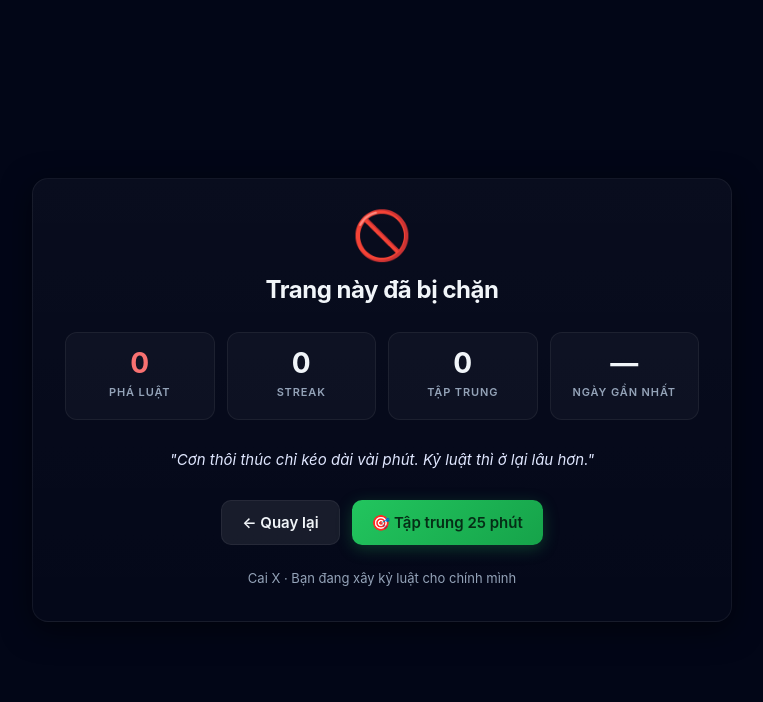
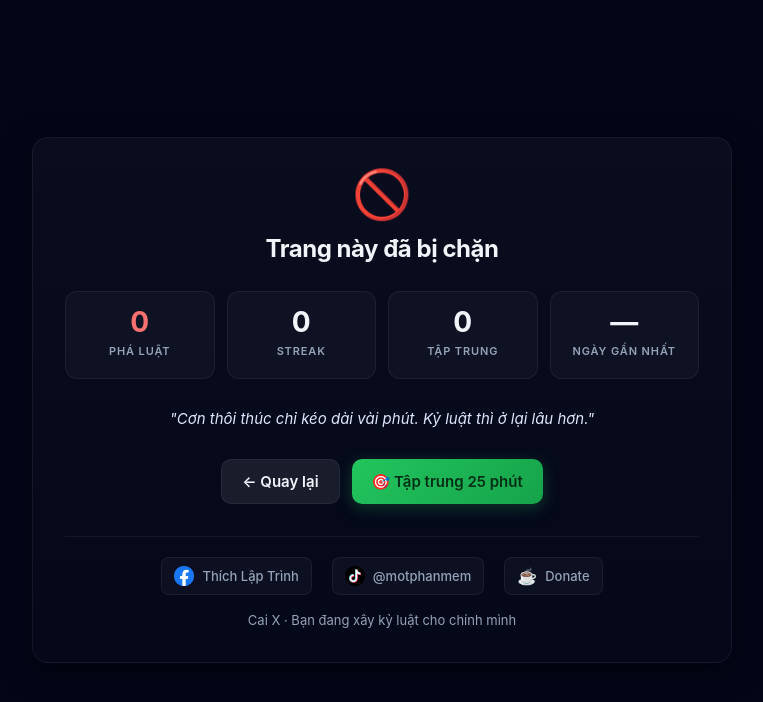
Before and after one commit to Akai1Shuichi/Cai-X, a browser extension: page blocked.html in a window 1280 px wide. Shown: the whole page, without its empty margins (258-1021 px from the left). Drawn offline with Linux system fonts and the light colour scheme.

Commit message:
add information

```diff
--- a/blocked.html
+++ b/blocked.html
@@ -197,6 +197,66 @@
         width: 100%;
       }
     }
+
+    /* Social Footer */
+    .social-footer {
+      margin-top: 32px;
+      padding-top: 20px;
+      border-top: 1px solid var(--border);
+      display: flex;
+      flex-direction: column;
+      align-items: center;
+      width: 100%;
+    }
+
+    .footer-right {
+      display: flex;
+      gap: 20px;
+      align-items: center;
+      justify-content: center;
+      flex-wrap: wrap;
+    }
+
+    .social-item {
+      display: flex;
+      align-items: center;
+      gap: 8px;
+      background: rgba(255, 255, 255, 0.03);
+      padding: 8px 12px;
+      border-radius: 8px;
+      border: 1px solid var(--border);
+      text-decoration: none;
+      transition: all 0.2s ease;
+    }
+
+    .social-item:hover {
+      background: rgba(255, 255, 255, 0.08);
+      transform: translateY(-2px);
+    }
+
+    .social-icon {
+      width: 20px;
+      height: 20px;
+      object-fit: contain;
+    }
+
+    .social-icon.emoji {
+      font-size: 16px;
+      width: auto;
+      height: auto;
+    }
+
+    .social-link {
+      color: var(--muted);
+      text-decoration: none;
+      font-size: 13px;
+      font-weight: 500;
+      transition: color 0.2s;
+    }
+
+    .social-link:hover {
+      color: var(--text);
+    }
   </style>
 </head>
 
@@ -235,7 +295,30 @@
       <button id="start-focus">🎯 Tập trung 25 phút</button>
     </div>
 
-    <div class="footer">Cai X · Bạn đang xây kỷ luật cho chính mình</div>
+    <footer class="social-footer">
+      <div class="footer-right">
+        <div class="social-item">
+          <img src="images/facebook.png" alt="Facebook" class="social-icon" />
+          <a href="https://www.facebook.com/profile.php?id=61567027726244" target="_blank" class="social-link"
+            title="Fanpage : Thích Lập Trình">
+            Thích Lập Trình
+          </a>
+        </div>
+        <div class="social-item">
+          <img src="images/tiktok.png" alt="TikTok" class="social-icon" />
+          <a href="https://www.tiktok.com/@motphanmem" target="_blank" class="social-link" title="Tiktok: @motphanmem">
+            @motphanmem
+          </a>
+        </div>
+        <div class="social-item">
+          <span class="social-icon emoji">☕</span>
+          <a href="https://donate-trtoan.vercel.app/" target="_blank" class="social-link" title="Donate ủng hộ tác giả">
+            Donate
+          </a>
+        </div>
+      </div>
+      <div class="footer" style="margin-top: 16px;">Cai X · Bạn đang xây kỷ luật cho chính mình</div>
+    </footer>
   </div>
 
   <script src="blocked.js"></script>
```
Also changed, not shown: images/facebook.png (added), images/tiktok.png (added).
